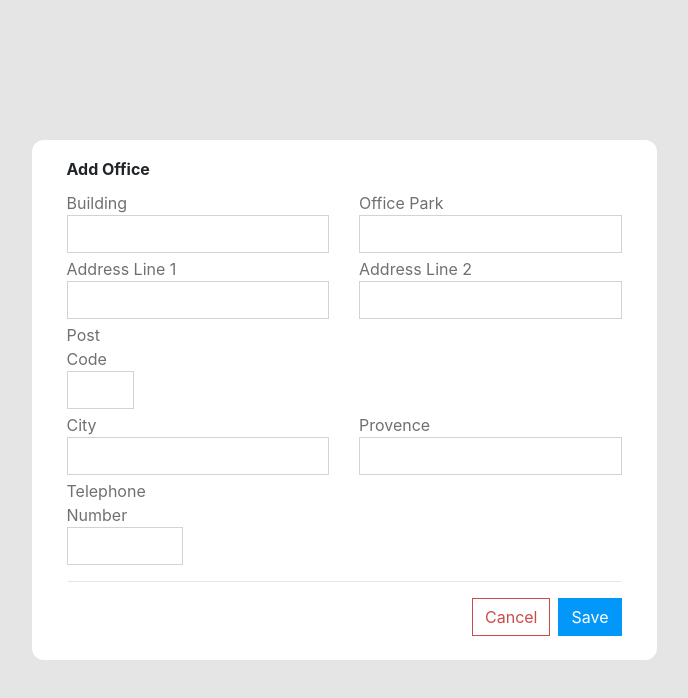
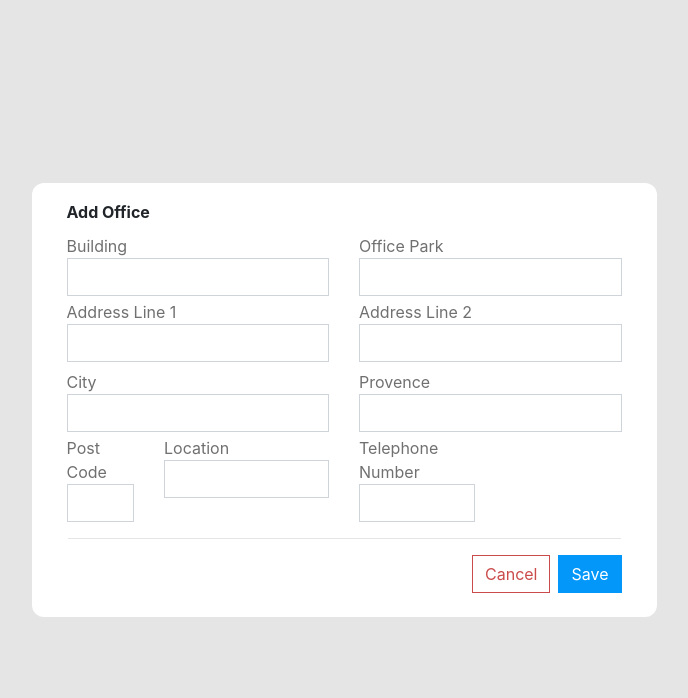
Before and after one commit to ebenBurger/driverBoardApp, a Vue app in the folder driverBoardApp/driverBoardApp/: page /addOffice in a window 1280 px wide. Shown: the top 698 px of the page, without its empty margins (296-984 px from the left). Built offline with nearby package versions, Linux system fonts and the light colour scheme; what vue-mq would draw is missing.

Commit message:
office view and add UI added

```diff
--- a/driverBoardApp/driverBoardApp/src/views/largeScreen/office/createOffice.vue
+++ b/driverBoardApp/driverBoardApp/src/views/largeScreen/office/createOffice.vue
@@ -30,10 +30,7 @@
                             </b-col>
                         </b-row>
                         <b-row>
-                            <b-col class="col-2">
-                                <label>Post Code</label>
-                                <b-form-input v-model="officeData.postCode"></b-form-input>
-                            </b-col>
+
                         </b-row>
                         <b-row>
                             <b-col>
@@ -46,6 +43,14 @@
                             </b-col>
                         </b-row>
                         <b-row>
+                            <b-col class="col-2">
+                                <label>Post Code</label>
+                                <b-form-input v-model="officeData.postCode"></b-form-input>
+                            </b-col>
+                            <b-col cols="4">
+                                <label>Location</label>
+                                <b-form-input v-model="officeData.location"></b-form-input>
+                            </b-col>
                             <b-col class="col-3">
                                 <label>Telephone Number</label>
                                 <b-form-input v-model="officeData.tellNumber"></b-form-input>
@@ -82,6 +87,7 @@ export default {
             postCode: null,
             city: null,
             provence: null,
+            location: null,
             tellNumber: null,
         },
     }),
--- a/driverBoardApp/driverBoardApp/src/views/largeScreen/office/officeMain.vue
+++ b/driverBoardApp/driverBoardApp/src/views/largeScreen/office/officeMain.vue
@@ -20,12 +20,12 @@
                         <b-col>
                             <B-table
                                 striped hover
-                                :items="officeData.dataSource"
-                                :fields="officeData.tableColumns"
-                                :busy="officeData.isLoading"
+                                :items="officeTable.dataSource"
+                                :fields="officeTable.tableColumns"
+                                :busy="officeTable.isLoading"
                                 @row-clicked="openOffice"
                                 id="vehicleTable"
-                                :current-page="officeData.currentPage">
+                                :current-page="officeTable.currentPage">
 
                                 <template #table-busy>
                                     <div class="text-center my-2">
@@ -45,9 +45,9 @@
 
                             <b-row align-h="center" >
                                 <b-pagination
-                                    v-model="officeData.currentPage"
+                                    v-model="officeTable.currentPage"
                                     :total-rows="rows"
-                                    :per-page="officeData.resultsPerPage"
+                                    :per-page="officeTable.resultsPerPage"
                                     aria-controls="contactTable"
                                 ></b-pagination>
                             </b-row>
@@ -63,7 +63,7 @@
 <script>
 export default {
     data: () => ({
-        officeData: {
+        officeTable: {
             resultsPerPage: 10,
             currentPage: 1,
             dataSource: [],
@@ -116,7 +116,7 @@ export default {
     },
     computed: {
         rows(){
-            return this.officeData.dataSource.length
+            return this.officeTable.dataSource.length
         },
     },
 }
```
